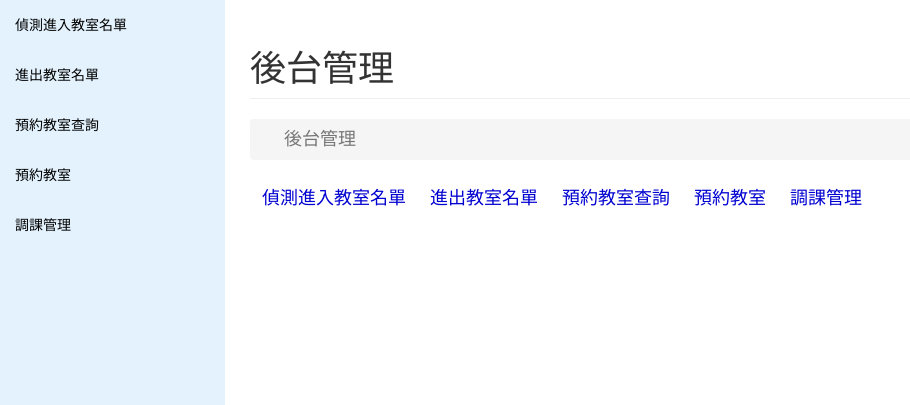
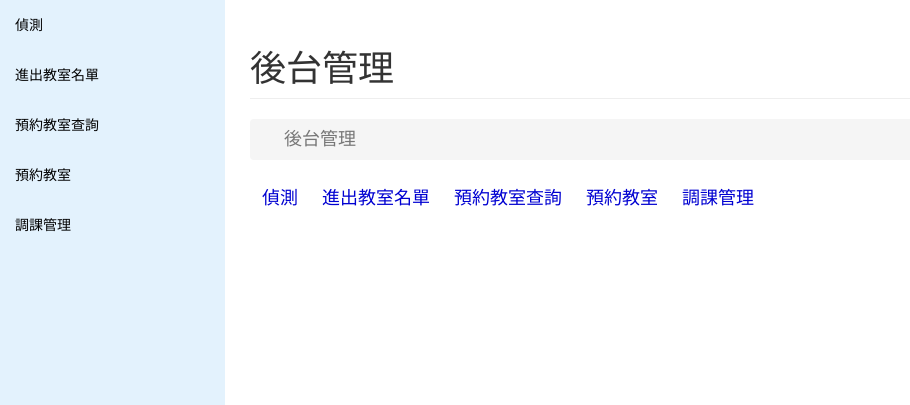
Before and after one commit to Subject10915/subject, a Laravel app: page /admin in a window 1280 px wide. Shown: the part 51-456 px from the top of the page, without its empty margins (0-910 px from the left). Run offline with Laravel 8, Linux system fonts and the light colour scheme; the visitor is signed in with stand-in values (Sample User, id 1); some web fonts are replaced.

Commit message:
後台偵測

```diff
--- a/resources/views/admin/dashboard/index.blade.php
+++ b/resources/views/admin/dashboard/index.blade.php
@@ -27,8 +27,8 @@
             <table class="table table-bordered table-hover">
                 <thead>
                 <tr>
-                    <a href="{{route('admin.status.detect')}}" class="btn btn-success" style="text-align: center;background-color:#FFFFFF;color:#0000D1;font-size:large;border:3px black">
-                        偵測進入教室名單
+                    <a href="{{route('admin.detect1')}}" class="btn btn-success" style="text-align: center;background-color:#FFFFFF;color:#0000D1;font-size:large;border:3px black">
+                        偵測
                     </a>
                 </tr>
                 <tr>
--- a/resources/views/admin/layouts/partials/sidebar.blade.php
+++ b/resources/views/admin/layouts/partials/sidebar.blade.php
@@ -52,7 +52,7 @@
         <div class="sidebar">
             <ul class="nav navbar-nav side-nav" style="background-color: #e3f2fd;">
                 <li>
-                    <a href="{{ route('admin.status.detect') }}">偵測進入教室名單</a>
+                    <a href="{{ route('admin.detect1') }}">偵測</a>
                 </li>
                 <li>
                     <a href="{{ route('admin.status.index') }}">進出教室名單</a>
```
Also changed, not shown: resources/views/admin/status/detect1.blade.php (+17 -9 lines).
